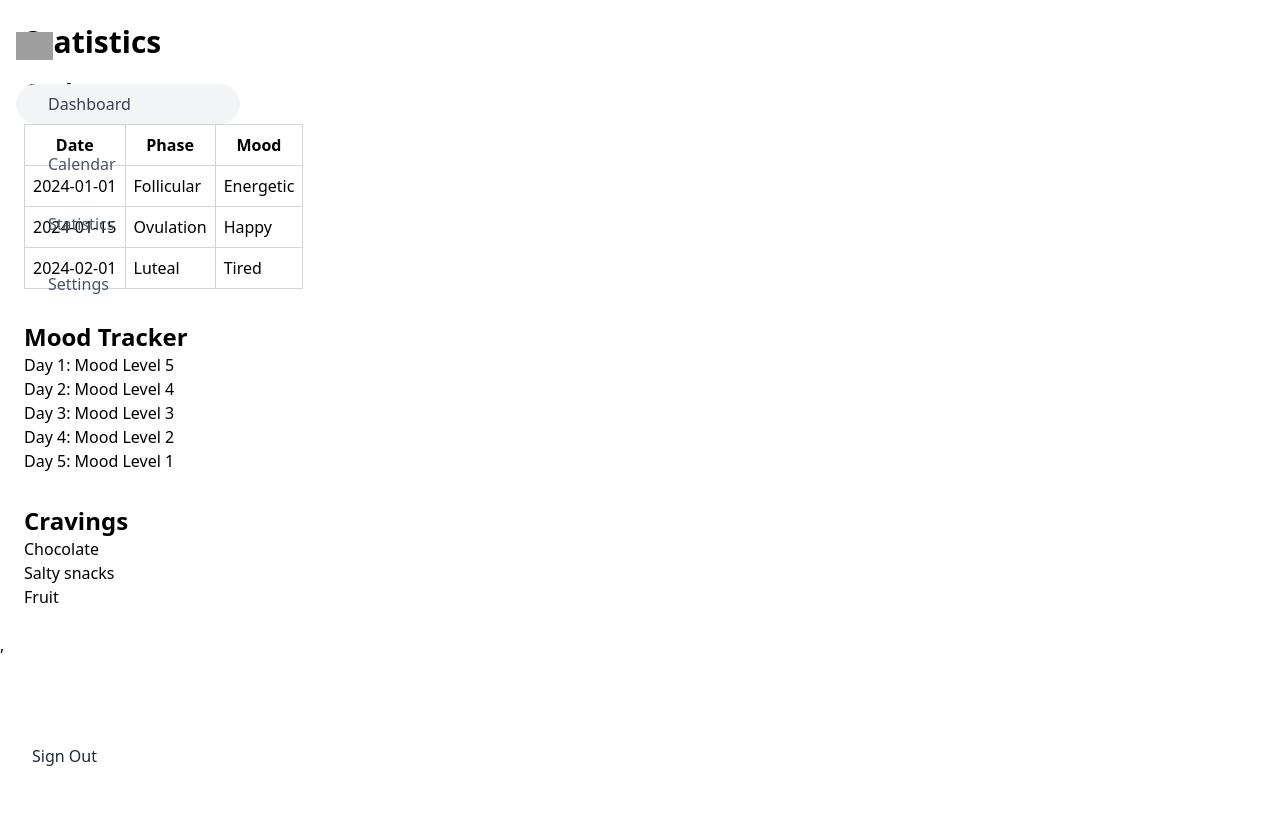
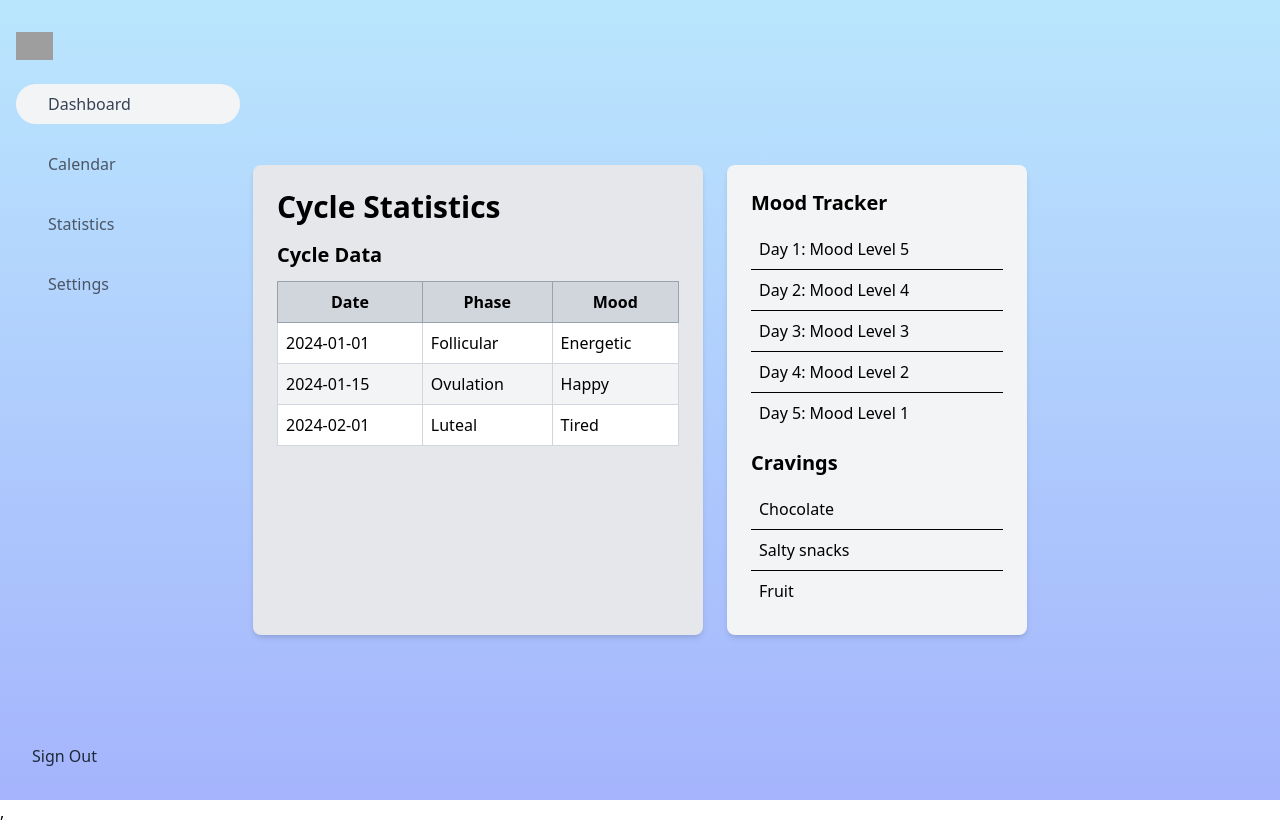
Before and after one commit to AHumanMaybe/hackViolet, a React (Vite) app in the folder Luna-Flow/: page /stats in a window 1280 px wide. Before the commit the page ends 800 px from the top, so only its background shows below. Built offline with nearby package versions, Linux system fonts and the light colour scheme; no server answers; grey boxes are pictures that could not be loaded.

Commit message:
First rendition of the statistics page designed to be more in line with other pages.

```diff
--- a/Luna-Flow/src/Pages/Statistics.jsx
+++ b/Luna-Flow/src/Pages/Statistics.jsx
@@ -1,45 +1,42 @@
 import React, { useState, useEffect } from 'react';
 
 const Statistics = () => {
-  // State to hold data for statistics, for example cycle data, mood, etc.
   const [cycleData, setCycleData] = useState([]);
   const [moodData, setMoodData] = useState([]);
   const [cravingsData, setCravingsData] = useState([]);
 
-  // Mock function to simulate fetching or updating data.
   const fetchData = () => {
-    // Here, we could fetch data from an API or local storage.
     setCycleData([
       { date: '2024-01-01', phase: 'Follicular', mood: 'Energetic' },
       { date: '2024-01-15', phase: 'Ovulation', mood: 'Happy' },
       { date: '2024-02-01', phase: 'Luteal', mood: 'Tired' }
     ]);
-    setMoodData([5, 4, 3, 2, 1]); // Example scale data: 1-5 mood tracking
+    setMoodData([5, 4, 3, 2, 1]);
     setCravingsData(['Chocolate', 'Salty snacks', 'Fruit']);
   };
 
   useEffect(() => {
-    fetchData(); // Call the mock data fetch on component mount
+    fetchData();
   }, []);
 
   return (
-    <div className="statistics-container p-6">
-      <h1 className="text-3xl font-bold mb-4">Statistics</h1>
-
-      {/* Display cycle data */}
-      <div className="cycle-data mb-8">
-        <h2 className="text-2xl font-semibold">Cycle Data</h2>
-        <table className="table-auto border-collapse border border-gray-300 mt-4">
+    <div className="min-h-screen flex items-center justify-center p-6 bg-gradient-to-t from-[#A5B4FC] to-[#BAE6FD]">
+      <div className="flex flex-row space-x-6">
+        {/* Cycle Data */}
+        <div className="bg-gray-200 p-6 rounded-lg shadow-md w-[450px]">
+          <h1 className="text-3xl font-bold mb-4">Cycle Statistics</h1>
+          <h2 className="text-xl font-semibold mb-3">Cycle Data</h2>
+          <table className="w-full border-collapse border border-gray-300">
             <thead>
-            <tr>
-              <th className="border border-gray-300 p-2">Date</th>
-              <th className="border border-gray-300 p-2">Phase</th>
-              <th className="border border-gray-300 p-2">Mood</th>
+              <tr className="bg-gray-300">
+                <th className="border border-gray-400 p-2">Date</th>
+                <th className="border border-gray-400 p-2">Phase</th>
+                <th className="border border-gray-400 p-2">Mood</th>
               </tr>
             </thead>
             <tbody>
               {cycleData.map((item, index) => (
-              <tr key={index}>
+                <tr key={index} className="odd:bg-white even:bg-gray-100">
                   <td className="border border-gray-300 p-2">{item.date}</td>
                   <td className="border border-gray-300 p-2">{item.phase}</td>
                   <td className="border border-gray-300 p-2">{item.mood}</td>
@@ -49,26 +46,21 @@ const Statistics = () => {
           </table>
         </div>
 
-      {/* Display mood data */}
-      <div className="mood-data mb-8">
-        <h2 className="text-2xl font-semibold">Mood Tracker</h2>
-        <div className="mood-scale">
+        {/* Mood and Cravings Data */}
+        <div className="bg-gray-100 p-6 rounded-lg shadow-md w-[300px]">
+          <h2 className="text-xl font-semibold mb-3">Mood Tracker</h2>
+          <ul className="mb-4">
+            {moodData.map((mood, index) => (
+              <li key={index} className="p-2 border-b last:border-b-0">Day {index + 1}: Mood Level {mood}</li>
+            ))}
+          </ul>
+          <h2 className="text-xl font-semibold mb-3">Cravings</h2>
           <ul>
-            {moodData.map((mood, index) => (
-              <li key={index}>Day {index + 1}: Mood Level {mood}</li>
+            {cravingsData.map((craving, index) => (
+              <li key={index} className="p-2 border-b last:border-b-0">{craving}</li>
             ))}
           </ul>
         </div>
-      </div>
-
-      {/* Display cravings data */}
-      <div className="cravings-data">
-        <h2 className="text-2xl font-semibold">Cravings</h2>
-        <ul>
-          {cravingsData.map((craving, index) => (
-            <li key={index}>{craving}</li>
-          ))}
-        </ul>
       </div>
     </div>
   );
```
Lines whose indentation alone changed are shown as unchanged.
